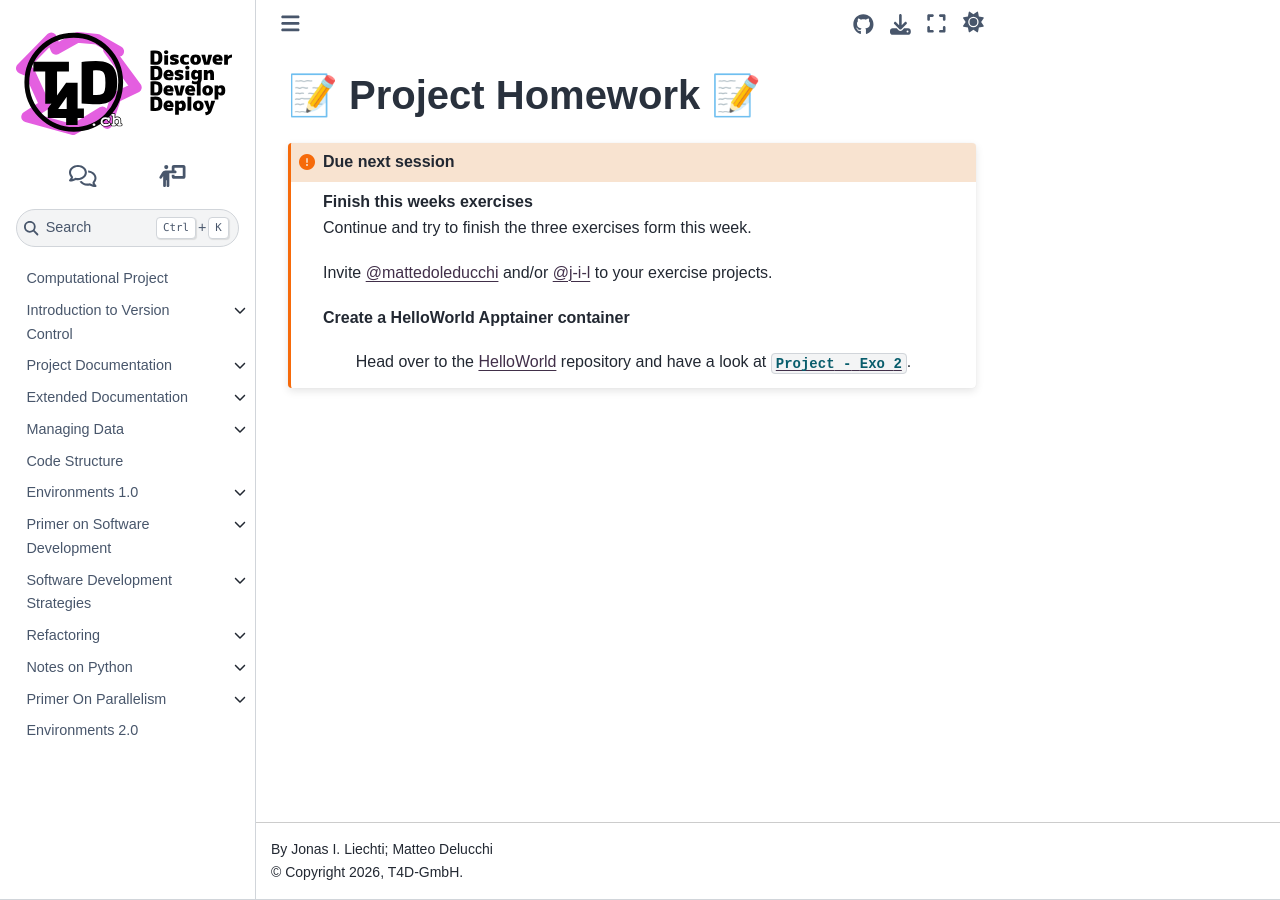
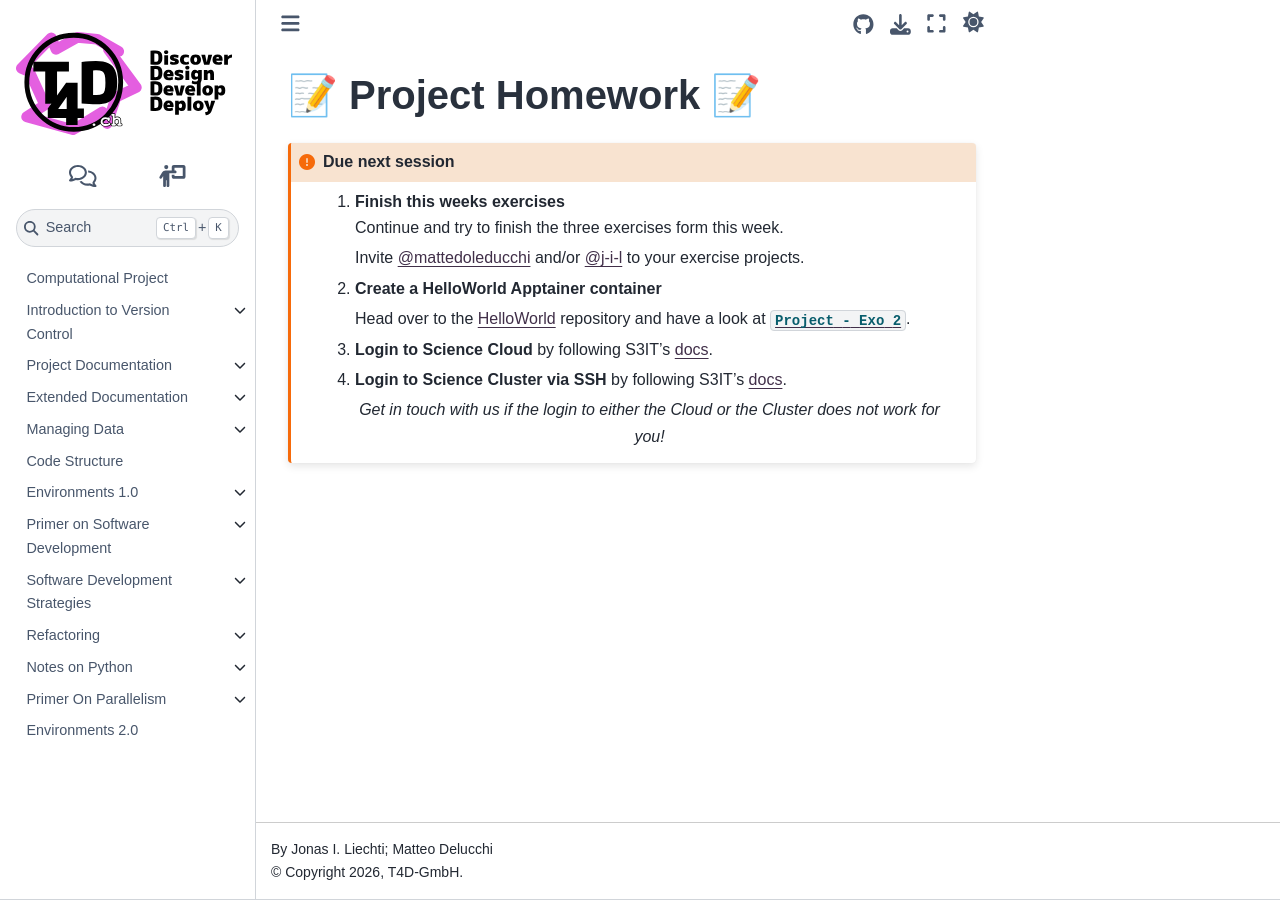
Before and after one commit to t4d-gmbh/researchSoftwareEngineering, a Sphinx documentation site: the page built from source/content/projectHW.md, in a window 1280 px wide. Built offline with Sphinx 7.4.7 and the Sphinx Book theme 1.1.4, drawn with Linux system fonts in a browser that asks for light colours; some web fonts are replaced; pages that are not in the unit, such as notebooks, are missing from menus; the version number could not be read and is left out.

Commit message:
minor fixes

```diff
--- a/source/content/projectHW.md
+++ b/source/content/projectHW.md
@@ -2,13 +2,18 @@
 
 :::{admonition} Due next session
 :class: important
-**Finish this weeks exercises**
-Continue and try to finish the three exercises form this week.
+1. **Finish this weeks exercises**
+   Continue and try to finish the three exercises form this week.
 
-Invite [@mattedoleducchi](https://github.com/matteodelucchi) and/or [@j-i-l](https://github.com/j-i-l) to your exercise projects.
+   Invite [@mattedoleducchi](https://github.com/matteodelucchi) and/or [@j-i-l](https://github.com/j-i-l) to your exercise projects.
 
-**Create a HelloWorld Apptainer container**
+1. **Create a HelloWorld Apptainer container**
 
-{.centered}
-Head over to the [HelloWorld](https://github.com/pSciComp/exoHelloWorld) repository and have a look at [`Project - Exo 2`](https://github.com/pSciComp/exoHelloWorld/blob/main/exercises/project/Exo_2.md).
+   Head over to the [HelloWorld](https://github.com/pSciComp/exoHelloWorld) repository and have a look at [`Project - Exo 2`](https://github.com/pSciComp/exoHelloWorld/blob/main/exercises/project/Exo_2.md).
+1. **Login to Science Cloud** by following S3IT's [docs](https://docs.s3it.uzh.ch/cloud2/overview/).
+2. **Login to Science Cluster via SSH** by following S3IT's [docs](https://docs.s3it.uzh.ch/cluster/overview/).
+
+   {.centered}
+   _Get in touch with us if the login to either the Cloud or the Cluster does not work for you!_
+
 :::
```
Also changed, not shown: source/content/codeStructure/auxilaryStructure.md (+7 -8 lines), source/content/computationalProject/gSPAdendum.md (+1 -1 lines), source/content/environments2/containerImplementation.md (+1 -1 lines).
